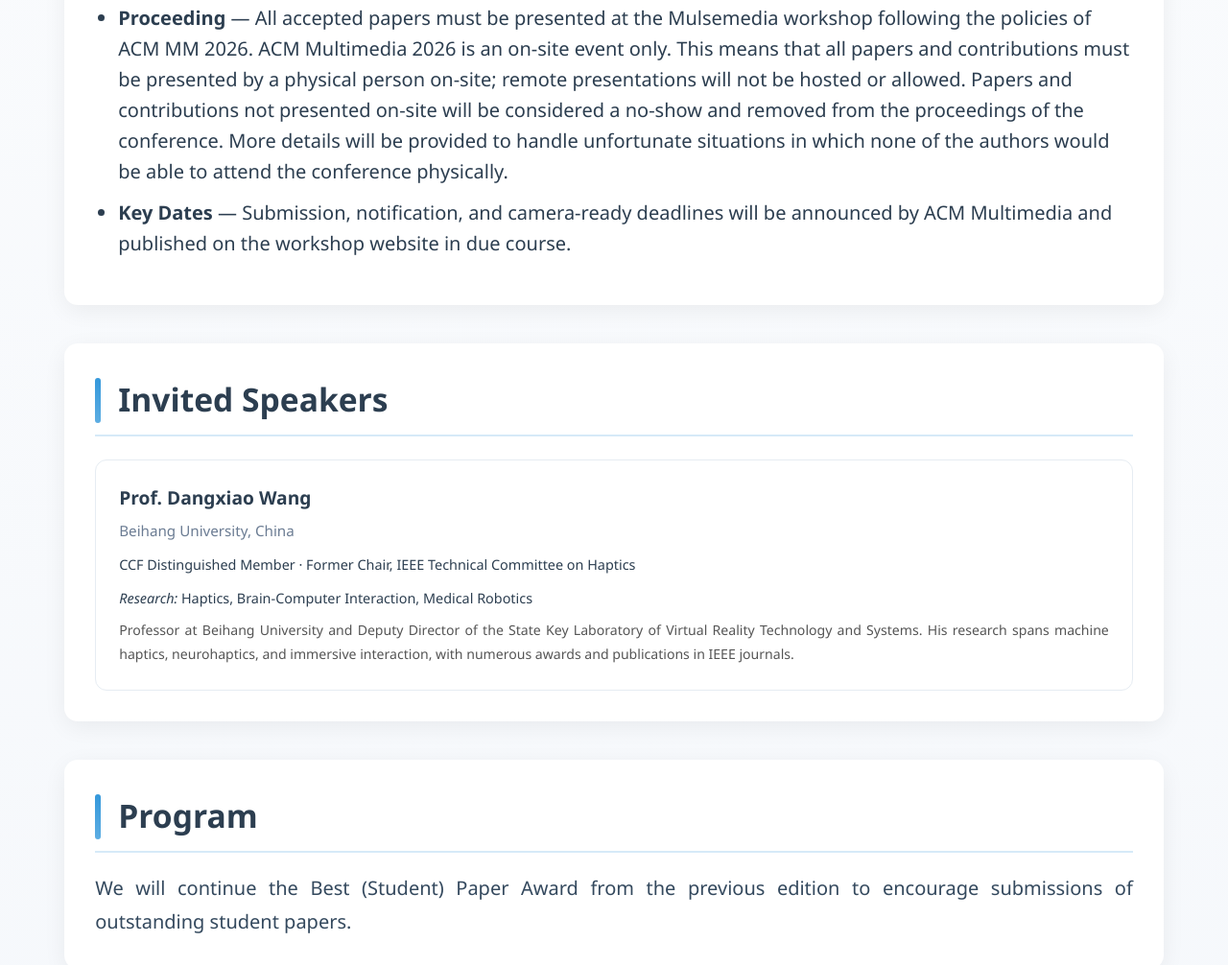
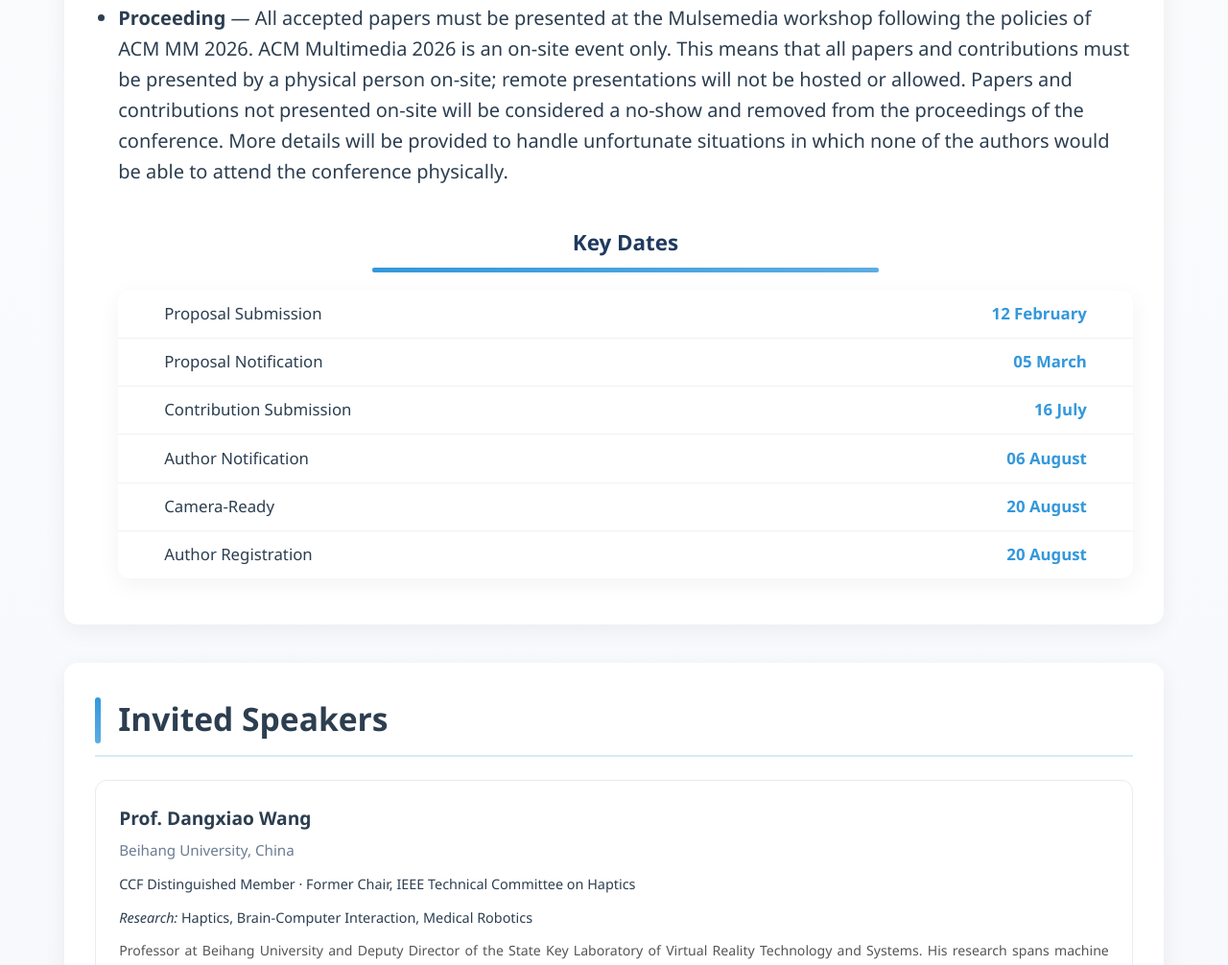
Before and after one commit to mulsemedia2026/mulsemedia2026.github.io, a plain HTML site: page index.html in a window 1280 px wide. Shown: the part 2300-3306 px from the top of the page at 96% size. Drawn offline with Linux system fonts and the light colour scheme.

Commit message:
Add files via upload

```diff
--- a/css/style.css
+++ b/css/style.css
@@ -478,7 +478,81 @@ border-bottom: 1px solid var(--accent-color);
         max-width: var(--content-width);
     }
 }
+/* ===== Key Dates（顶会风格） ===== */
 
+.key-dates {
+    margin-top: 2.5rem;
+}
+
+/* 标题 */
+.key-dates h4 {
+    text-align: center;
+    font-size: 1.4rem;
+    font-weight: 600;
+    color: #1f3a5f;
+    margin-bottom: 1.2rem;
+    position: relative;
+}
+
+/* 彩色下划线（核心视觉点） */
+.key-dates h4::after {
+    content: '';
+    display: block;
+    width: 50%;
+    height: 5px;
+    margin: 8px auto 0;
+    background: linear-gradient(90deg, #3498db, #5dade2);
+    border-radius: 2px;
+}
+
+/* 表格整体 */
+.key-dates table {
+    width: 100%;
+    margin: 0 auto;
+    border-collapse: collapse;
+    background: #ffffff;
+    border-radius: 12px;
+    overflow: hidden;
+    box-shadow: 0 6px 25px rgba(0,0,0,0.05);
+}
+
+/* 行 */
+.key-dates tr {
+    transition: background 0.2s ease;
+}
+
+/* hover 效果（高级感） */
+.key-dates tr:hover {
+    background: #f4f8fc;
+}
+
+/* 单元格 */
+.key-dates td {
+    padding: 0.7rem 1.5rem;
+    font-size: 1.05rem;
+    border-bottom: 1px solid #eef2f6;
+}
+
+/* 左列 */
+.key-dates td:first-child {
+    text-align: left;
+    color: #2c3e50;
+    padding-left: 3rem
+}
+
+/* 右列（日期） */
+.key-dates td:last-child {
+    text-align: right;         /* ❗从 right 改为 left */
+    padding-left: 2rem;       /* 👈 人为控制间距 */
+    font-weight: 600;
+    color: var(--accent-color);
+    padding-right: 3rem
+}
+
+/* 去掉最后一行边框 */
+.key-dates tr:last-child td {
+    border-bottom: none;
+}
 /* ===== 工具类 ===== */
 .text-center {
     text-align: center;
--- a/index.html
+++ b/index.html
@@ -73,7 +73,36 @@
                 <li ><strong>Paper Format </strong>— All submissions to this workshop must strictly adhere to the <a href="https://2026.acmmm.org/site/cfp-guidelines.html "> Regular Paper format</a>. Core requirements include: (1) Use of the <a href="https://www.acm.org/publications/proceedings-template"> ACM Article Template </a>; (2) Double-column format, double-blind review; (3) The page limit is 8 pages (4–8 pages recommended), with up to 2 additional pages permitted for references only.</li>
                 <li ><strong>Submission Page</strong> — To be released.</li>
                 <li ><strong>Proceeding</strong> — All accepted papers must be presented at the Mulsemedia workshop following the policies of ACM MM 2026. ACM Multimedia 2026 is an on-site event only. This means that all papers and contributions must be presented by a physical person on-site; remote presentations will not be hosted or allowed. Papers and contributions not presented on-site will be considered a no-show and removed from the proceedings of the conference. More details will be provided to handle unfortunate situations in which none of the authors would be able to attend the conference physically.</li>
-                <li > <strong>Key Dates</strong> — Submission, notification, and camera-ready deadlines will be announced by ACM Multimedia and published on the workshop website in due course.</li>
+                <div class="key-dates">
+                    <h4>Key Dates</h4>
+
+                    <table>
+                        <tr>
+                            <td>Proposal Submission</td>
+                            <td>12 February</td>
+                        </tr>
+                        <tr>
+                            <td>Proposal Notification</td>
+                            <td>05 March</td>
+                        </tr>
+                        <tr>
+                            <td>Contribution Submission</td>
+                            <td>16 July</td>
+                        </tr>
+                        <tr>
+                            <td>Author Notification</td>
+                            <td>06 August</td>
+                        </tr>
+                        <tr>
+                            <td>Camera-Ready</td>
+                            <td>20 August</td>
+                        </tr>
+                        <tr>
+                            <td>Author Registration</td>
+                            <td>20 August</td>
+                        </tr>
+                    </table>
+                </div>
             </ul>
         </section>
 
```
